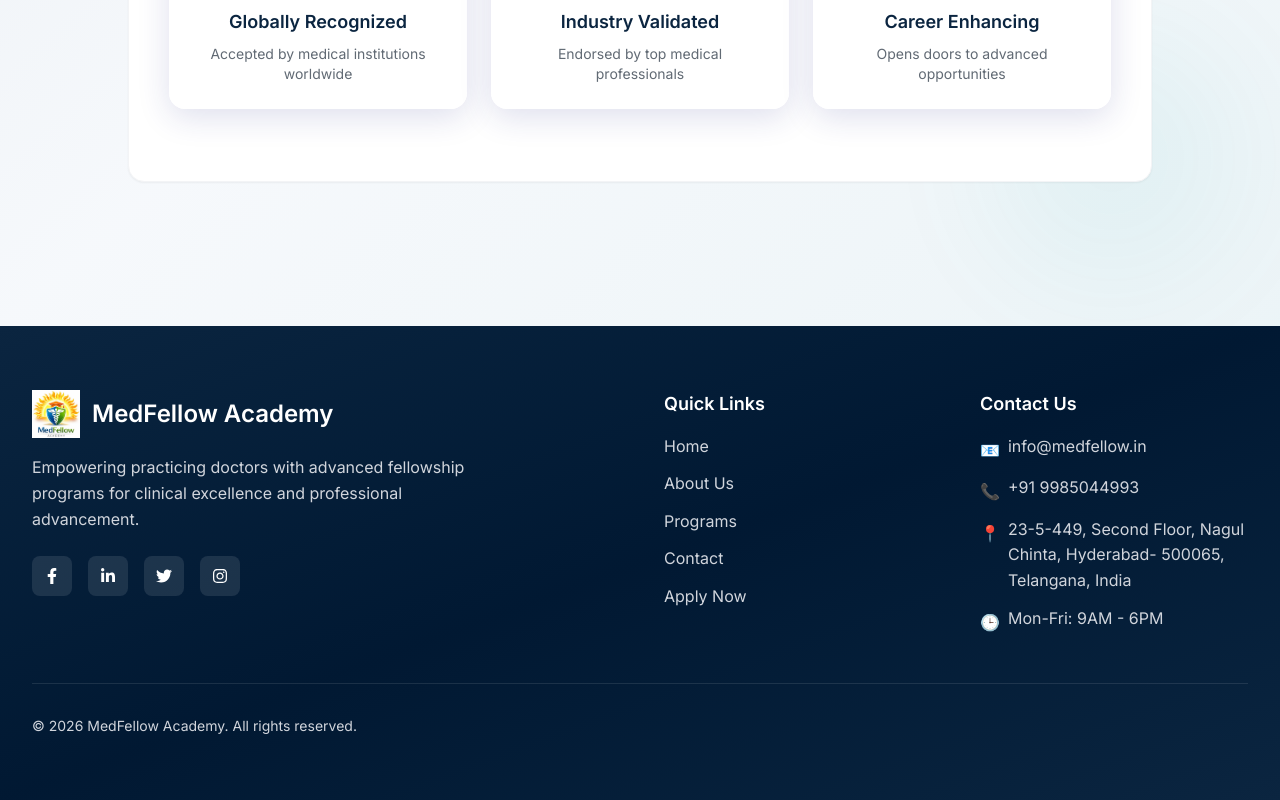
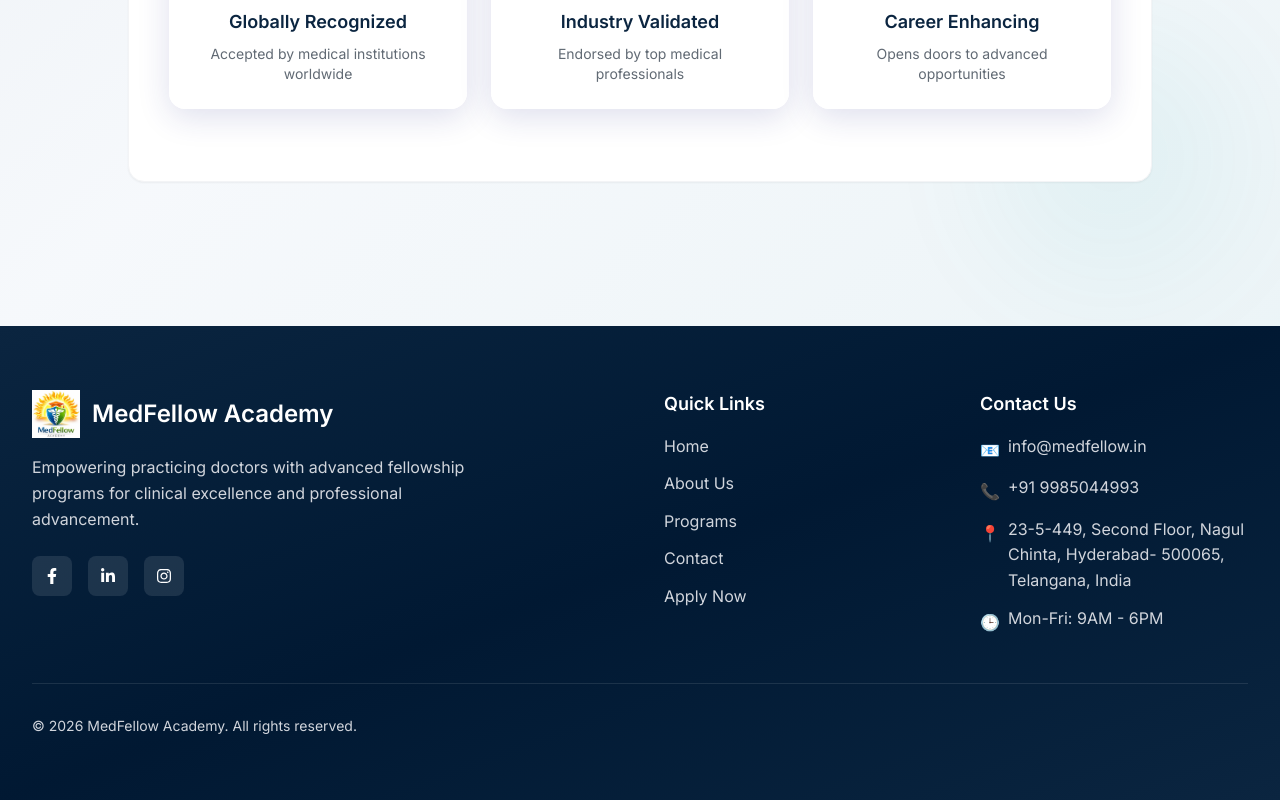
Before and after one commit to medfellowacademy/Website, a Next.js app: page / in a window 1280 px wide. Shown: the part 6221-7021 px from the top of the page. Built offline with nearby package versions, Linux system fonts and the light colour scheme.

Commit message:
Remove Twitter link from Footer component
Removed Twitter link from the footer component.

```diff
--- a/components/Footer.tsx
+++ b/components/Footer.tsx
@@ -47,14 +47,7 @@ export default function Footer() {
     <FaLinkedinIn />
   </a>
 
-  <a
-    href="https://twitter.com"
-    target="_blank"
-    rel="noopener noreferrer"
-    className="w-10 h-10 bg-white/10 hover:bg-accent rounded-lg flex items-center justify-center transition-colors"
-  >
-    <FaTwitter />
-  </a>
+
 
   <a
     href="https://www.instagram.com/medfellow_academy/"
```
